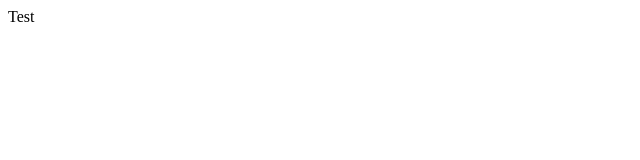
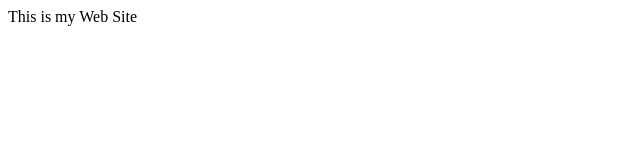
Before and after one commit to RichEssuman/richessuman.github.io, a plain HTML site: page index.html in a window 1280 px wide. Shown: the whole page, without its empty margins (0-640 px from the left). Drawn offline with Linux system fonts and the light colour scheme.

Commit message:
This finally worked.

```diff
--- a/index.html
+++ b/index.html
@@ -4,6 +4,8 @@
 
     </head>
 <body>
-    Test
+    <header>
+        This is my Web Site
+    </header>
 </body>
     </html>
```
